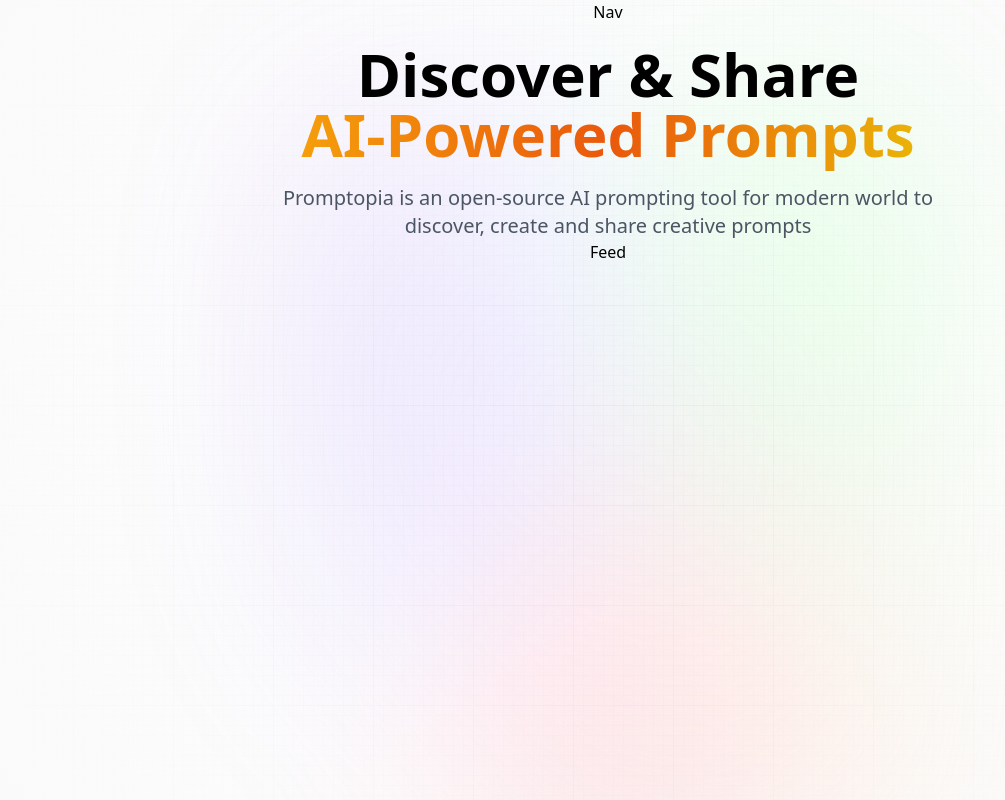
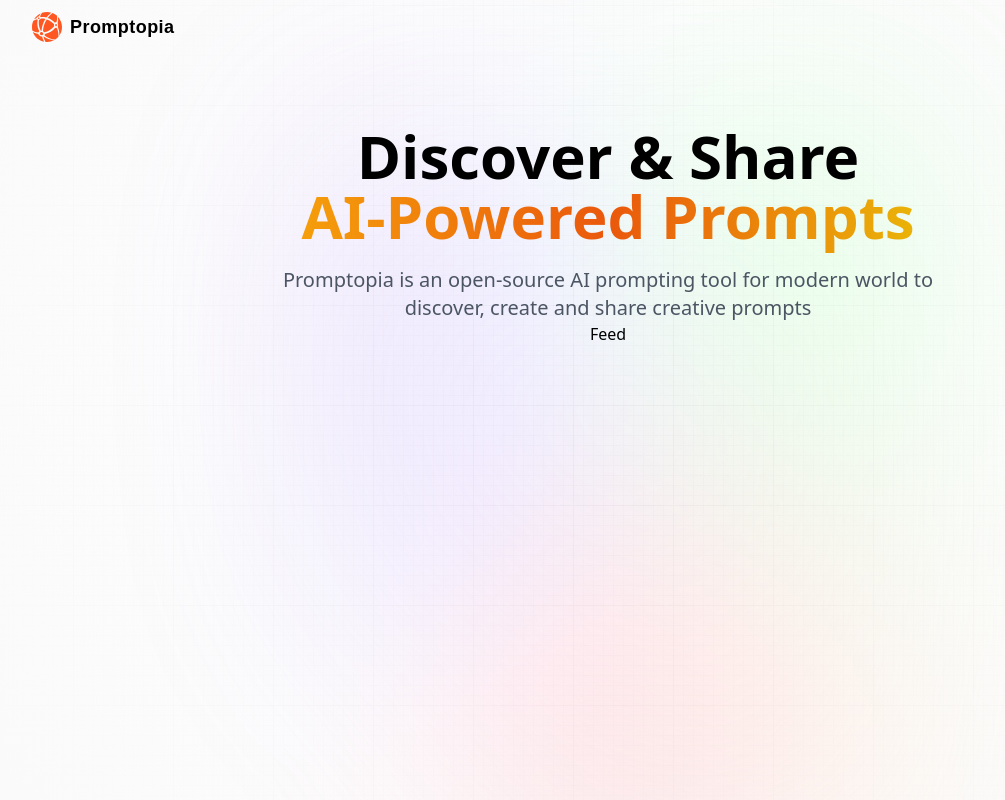
Before and after one commit to Annie-Huang/next-13-share-prompts, a Next.js app: page / in a window 1280 px wide. Shown: the whole page, without its empty margins (32-1037 px from the left). Built offline with nearby package versions, Linux system fonts and the light colour scheme.

Commit message:
Create the logo link in <Nav>

```diff
--- a/components/Nav.jsx
+++ b/components/Nav.jsx
@@ -1,5 +1,20 @@
+import Link from 'next/link';
+import Image from 'next/image';
+
 const Nav = () => {
-  return <div>Nav</div>;
+  return (
+    <nav className='flex-between w-full mb-16 pt-3'>
+      <Link href='/' className='flex gap-2 flex-center'>
+        <Image
+          src='/assets/images/logo.svg'
+          alt='Promptopia Logo'
+          width={30}
+          height={30}
+        />
+        <p className='logo_text'>Promptopia</p>
+      </Link>
+    </nav>
+  );
 };
 
 export default Nav;
```
